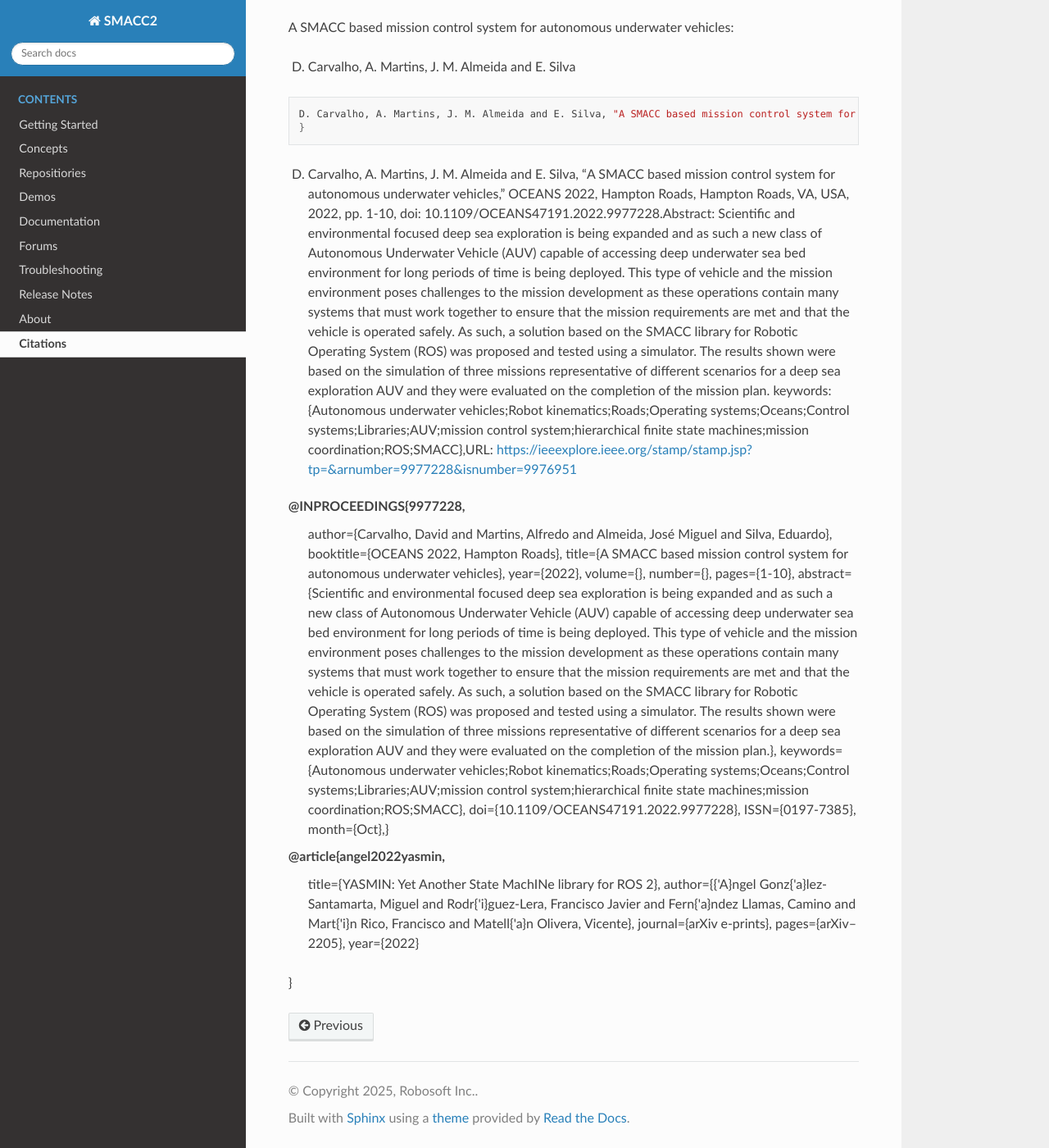
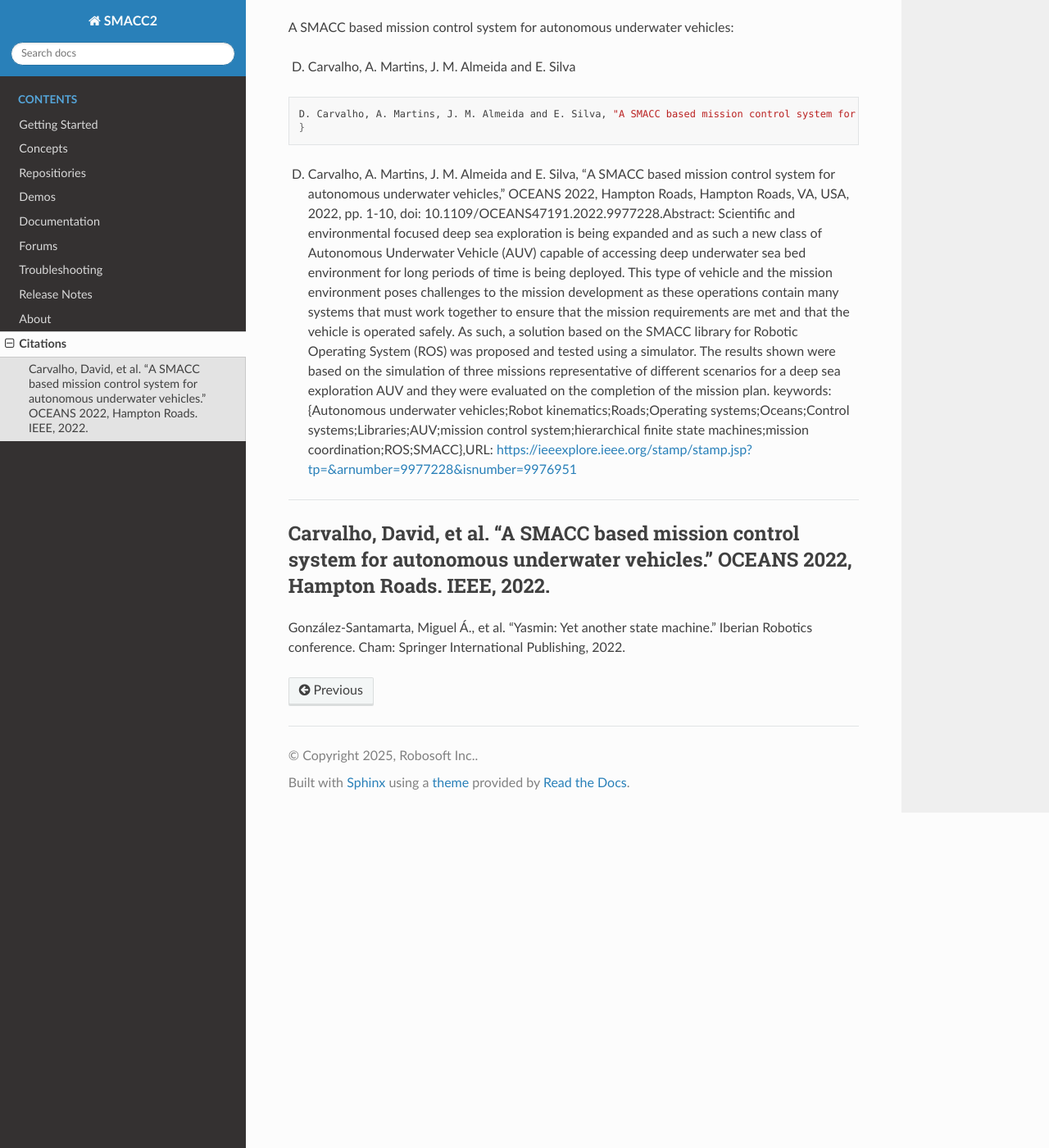
Before and after one commit to robosoft-ai/smacc2_docs, a Sphinx documentation site: the page built from docs/source/citations.rst, in a window 1280 px wide and 1400 px high, scrolled down 409 px. Shown: the whole window at 82% size. Built offline with Sphinx 7.4.7 and the Read the Docs theme 3.1.0, drawn with Linux system fonts in a browser that asks for light colours.

Commit message:
Update citations.rst

```diff
--- a/docs/source/citations.rst
+++ b/docs/source/citations.rst
@@ -28,25 +28,8 @@ D. Carvalho, A. Martins, J. M. Almeida and E. Silva
 
 D. Carvalho, A. Martins, J. M. Almeida and E. Silva, "A SMACC based mission control system for autonomous underwater vehicles," OCEANS 2022, Hampton Roads, Hampton Roads, VA, USA, 2022, pp. 1-10, doi: 10.1109/OCEANS47191.2022.9977228.Abstract: Scientific and environmental focused deep sea exploration is being expanded and as such a new class of Autonomous Underwater Vehicle (AUV) capable of accessing deep underwater sea bed environment for long periods of time is being deployed. This type of vehicle and the mission environment poses challenges to the mission development as these operations contain many systems that must work together to ensure that the mission requirements are met and that the vehicle is operated safely. As such, a solution based on the SMACC library for Robotic Operating System (ROS) was proposed and tested using a simulator. The results shown were based on the simulation of three missions representative of different scenarios for a deep sea exploration AUV and they were evaluated on the completion of the mission plan. keywords: {Autonomous underwater vehicles;Robot kinematics;Roads;Operating systems;Oceans;Control systems;Libraries;AUV;mission control system;hierarchical finite state machines;mission coordination;ROS;SMACC},URL: https://ieeexplore.ieee.org/stamp/stamp.jsp?tp=&arnumber=9977228&isnumber=9976951
 
+-----
 
-@INPROCEEDINGS{9977228,
-  author={Carvalho, David and Martins, Alfredo and Almeida, José Miguel and Silva, Eduardo},
-  booktitle={OCEANS 2022, Hampton Roads},
-  title={A SMACC based mission control system for autonomous underwater vehicles},
-  year={2022},
-  volume={},
-  number={},
-  pages={1-10},
-  abstract={Scientific and environmental focused deep sea exploration is being expanded and as such a new class of Autonomous Underwater Vehicle (AUV) capable of accessing deep underwater sea bed environment for long periods of time is being deployed. This type of vehicle and the mission environment poses challenges to the mission development as these operations contain many systems that must work together to ensure that the mission requirements are met and that the vehicle is operated safely. As such, a solution based on the SMACC library for Robotic Operating System (ROS) was proposed and tested using a simulator. The results shown were based on the simulation of three missions representative of different scenarios for a deep sea exploration AUV and they were evaluated on the completion of the mission plan.},
-  keywords={Autonomous underwater vehicles;Robot kinematics;Roads;Operating systems;Oceans;Control systems;Libraries;AUV;mission control system;hierarchical finite state machines;mission coordination;ROS;SMACC},
-  doi={10.1109/OCEANS47191.2022.9977228},
-  ISSN={0197-7385},
-  month={Oct},}
-
-@article{angel2022yasmin,
-  title={YASMIN: Yet Another State MachINe library for ROS 2},
-  author={{\'A}ngel Gonz{\'a}lez-Santamarta, Miguel and Rodr{\'\i}guez-Lera, Francisco Javier and Fern{\'a}ndez Llamas, Camino and Mart{\'\i}n Rico, Francisco and Matell{\'a}n Olivera, Vicente},
-  journal={arXiv e-prints},
-  pages={arXiv--2205},
-  year={2022}
-}
+Carvalho, David, et al. "A SMACC based mission control system for autonomous underwater vehicles." OCEANS 2022, Hampton Roads. IEEE, 2022.
+-----
+González-Santamarta, Miguel Á., et al. "Yasmin: Yet another state machine." Iberian Robotics conference. Cham: Springer International Publishing, 2022.
```
